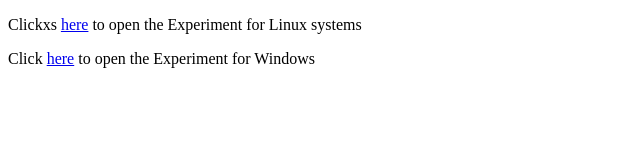
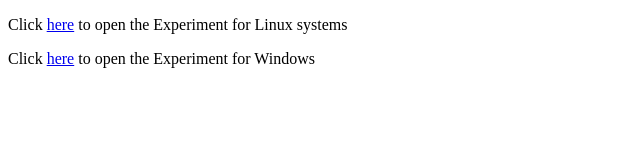
Before and after one commit to virtual-labs/exp-generation-of-random-variables-iiith, a plain HTML site: page experiment/simulation/index.html in a window 1280 px wide. Shown: the full height of the page, 0-640 px from the left. Drawn offline with Linux system fonts and the light colour scheme.

```diff
--- a/experiment/simulation/index.html
+++ b/experiment/simulation/index.html
@@ -7,7 +7,7 @@
 <body>
 		<!-- Your code goes here-->
 
-	<p>Clickxs <a href="Exp4.tar.gz">here</a> to open the Experiment for Linux systems</p>
+	<p>Click <a href="Exp4.tar.gz">here</a> to open the Experiment for Linux systems</p>
 	<p>Click <a href="Exp4.zip">here</a> to open the Experiment for Windows </p>
 	<!-- Add JS at the bottom of HTML file -->
         <script src="./js/main.js"></script>
```
